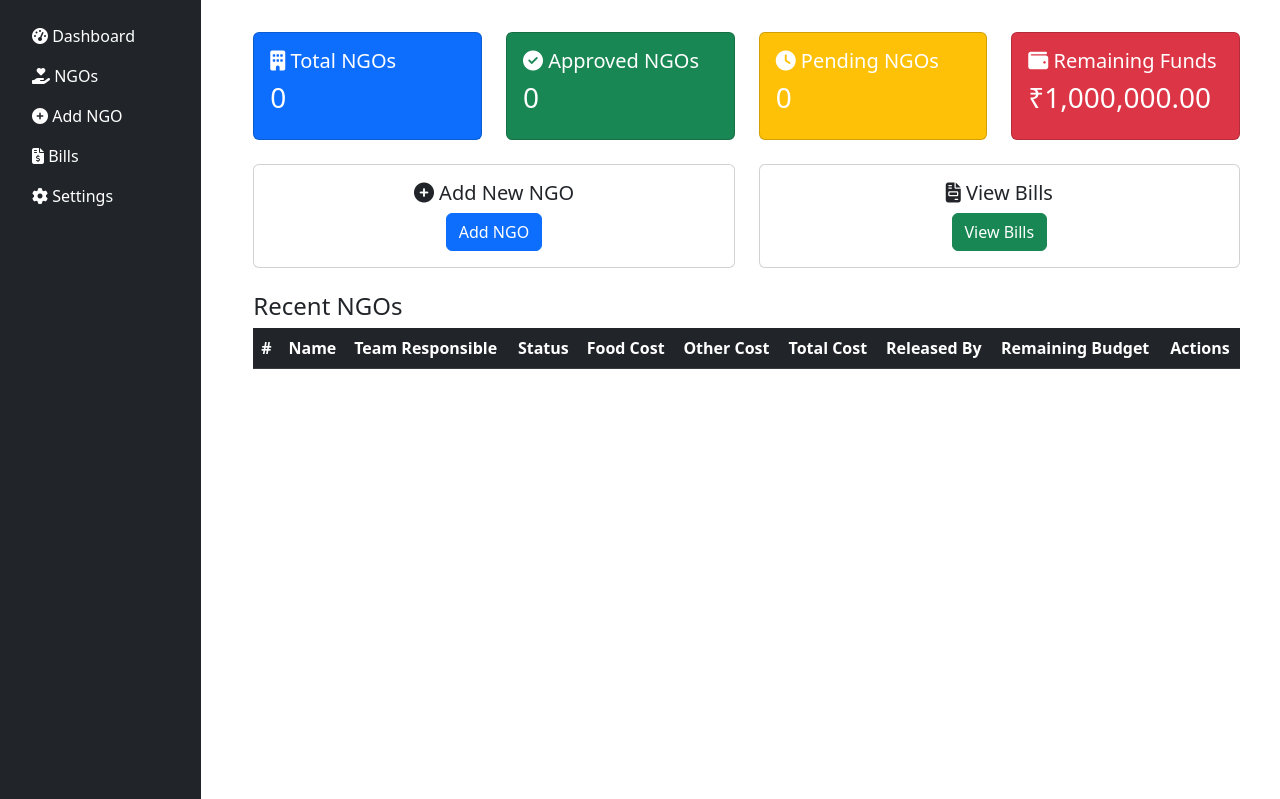
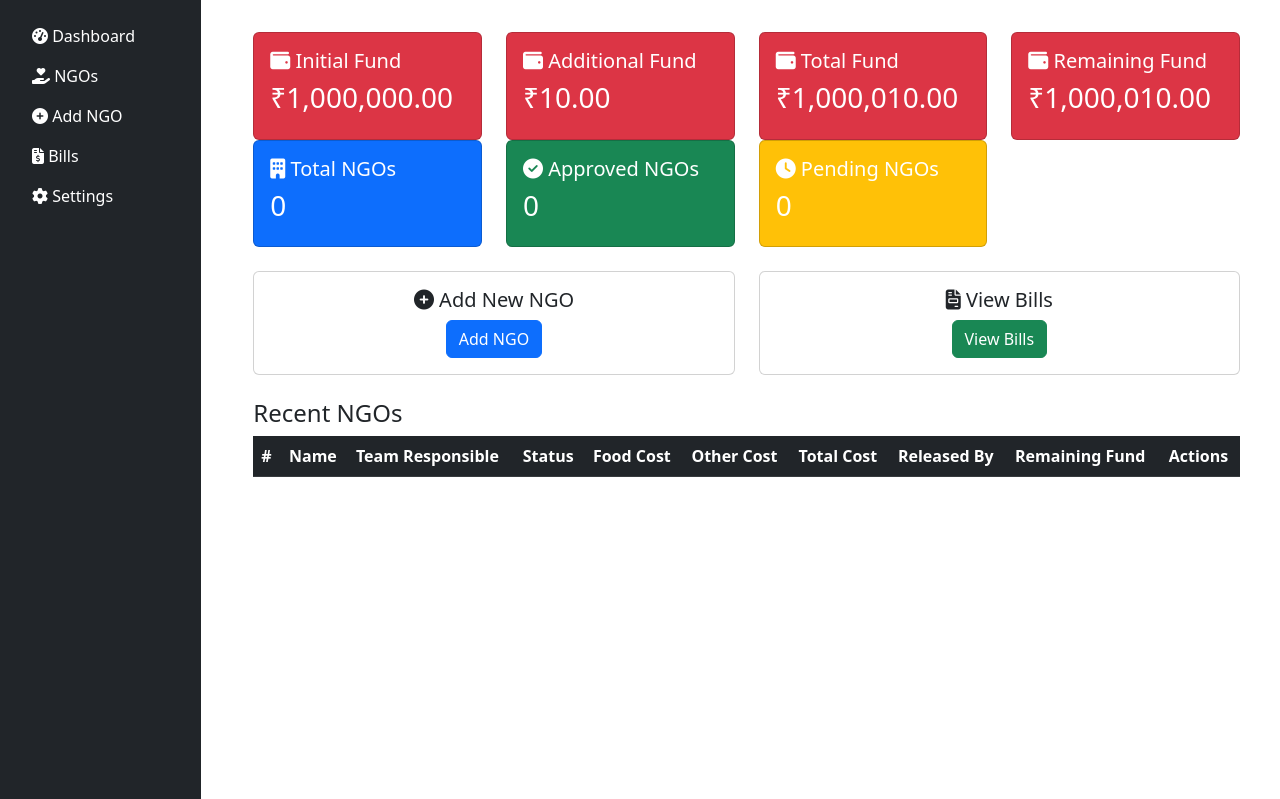
Before and after one commit to php20type/CSR, a Laravel app: page /dashboard in a window 1280 px wide. Shown: the part 56-855 px from the top of the page. Run offline with Laravel 12, Linux system fonts and the light colour scheme; a user stored in the database is signed in; data comes from the database, SQL or seed files in the repository; tables that the repository leaves empty hold one stand-in row (values such as "Sample post"); lists and menus that the app fills with data are empty.

Commit message:
add additional fund calculation

```diff
--- a/app/Http/Controllers/AdminController.php
+++ b/app/Http/Controllers/AdminController.php
@@ -4,6 +4,7 @@ namespace App\Http\Controllers;
 
 use Illuminate\Http\Request;
 use App\Models\NGO;
+use App\Models\AdditionalFund;
 use DB;
 
 class AdminController extends Controller
@@ -14,13 +15,23 @@ class AdminController extends Controller
         $approved_ngos = NGO::where('status', 'approved')->count();
         $pending_ngos = NGO::where('status', 'pending')->count();
         // Get initial fund from config
-        $initial_fund = config('ngo.initial_fund');
+        $initialFund = config('ngo.initial_fund');
+        // Sum all additional funds from DB
+        $additionalFunds = AdditionalFund::sum('amount');
 
-        // Calculate remaining budget correctly
+        $totalFund = $initialFund;
+
+        if ($additionalFunds) {
+            $totalFund = $initialFund + $additionalFunds;
+        }
+        // Calculate remaining fund correctly
         $total_expenses = NGO::sum(DB::raw('total_cost + other_costs'));
-        $remaining_budget = $initial_fund - $total_expenses;
-        $ngos = NGO::latest()->take(10)->get(); // Fetch recent NGOs
-
-        return view('admin.dashboard', compact('total_ngos', 'approved_ngos', 'pending_ngos', 'remaining_budget', 'ngos'));
+        $remainingFund = $totalFund - $total_expenses;
+        $ngos = NGO::orderBy('created_at', 'asc')->get(); // Fetch recent NGOs
+        foreach ($ngos as $ngo) {
+            $ngo->remaining_budget = $totalFund - ($ngo->total_cost + $ngo->other_costs);
+            $totalFund = $ngo->remaining_budget;
+        }
+        return view('admin.dashboard', compact('total_ngos', 'approved_ngos', 'pending_ngos', 'remainingFund', 'ngos', 'additionalFunds', 'totalFund', 'initialFund'));
     }
 }
--- a/resources/views/admin/dashboard.blade.php
+++ b/resources/views/admin/dashboard.blade.php
@@ -3,6 +3,41 @@
 @section('content')
 <div class="container-fluid">
     <div class="row mt-3">
+        <div class="col-md-3">
+            <div class="card text-white bg-danger">
+                <div class="card-body">
+                    <h5 class="card-title"><i class="fa fa-wallet"></i> Initial Fund</h5>
+                    <h3>₹{{ number_format($initialFund, 2) }}</h3>
+                </div>
+            </div>
+        </div>
+
+        <div class="col-md-3">
+            <div class="card text-white bg-danger">
+                <div class="card-body">
+                    <h5 class="card-title"><i class="fa fa-wallet"></i> Additional Fund</h5>
+                    <h3>₹{{ number_format($additionalFunds, 2) }}</h3>
+                </div>
+            </div>
+        </div>
+
+        <div class="col-md-3">
+            <div class="card text-white bg-danger">
+                <div class="card-body">
+                    <h5 class="card-title"><i class="fa fa-wallet"></i> Total Fund</h5>
+                    <h3>₹{{ number_format(($initialFund + $additionalFunds), 2) }}</h3>
+                </div>
+            </div>
+        </div>
+
+        <div class="col-md-3">
+            <div class="card text-white bg-danger">
+                <div class="card-body">
+                    <h5 class="card-title"><i class="fa fa-wallet"></i> Remaining Fund</h5>
+                    <h3>₹{{ number_format($remainingFund, 2) }}</h3>
+                </div>
+            </div>
+        </div>
         <div class="col-md-3">
             <div class="card text-white bg-primary">
                 <div class="card-body">
@@ -29,16 +64,8 @@
                 </div>
             </div>
         </div>
+    </div>
 
-        <div class="col-md-3">
-            <div class="card text-white bg-danger">
-                <div class="card-body">
-                    <h5 class="card-title"><i class="fa fa-wallet"></i> Remaining Funds</h5>
-                    <h3>₹{{ number_format($remaining_budget, 2) }}</h3>
-                </div>
-            </div>
-        </div>
-    </div>
 
     <!-- Quick Actions -->
     <div class="row mt-4">
@@ -76,7 +103,7 @@
                         <th>Other Cost</th>
                         <th>Total Cost</th>
                         <th>Released By</th>
-                        <th>Remaining Budget</th>
+                        <th>Remaining Fund</th>
                         <th>Actions</th>
                     </tr>
                 </thead>
--- a/resources/views/ngos/index.blade.php
+++ b/resources/views/ngos/index.blade.php
@@ -31,7 +31,7 @@
 <div class="container">
     <div class="d-flex justify-content-between align-items-center mb-3">
         <h2>NGOs Fund Management</h2>
-        <p><strong>Initial Fund:</strong> ₹{{ number_format($initialFund, 2) }}</p>
+        <p><strong>Total Fund:</strong> ₹{{ number_format($totalBudget, 2) }}</p>
         <p><strong>Remaining Fund:</strong> ₹{{ number_format($remainingBudget, 2) }}</p>
         <a href="{{ route('ngos.create') }}" class="btn btn-primary">
             <i class="fas fa-plus"></i> Add NGO
```
Also changed, not shown: app/Http/Controllers/NGOController.php (+13 -2 lines).
